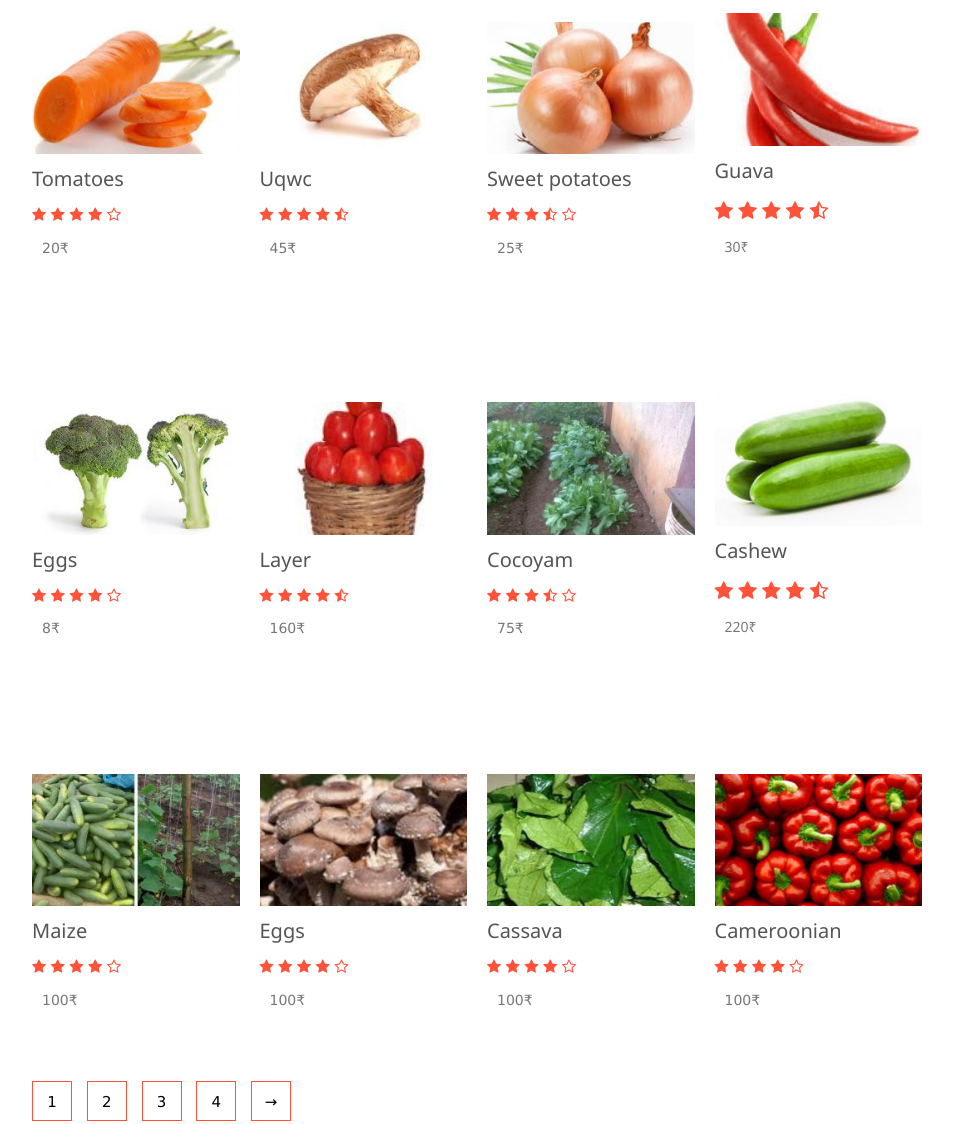
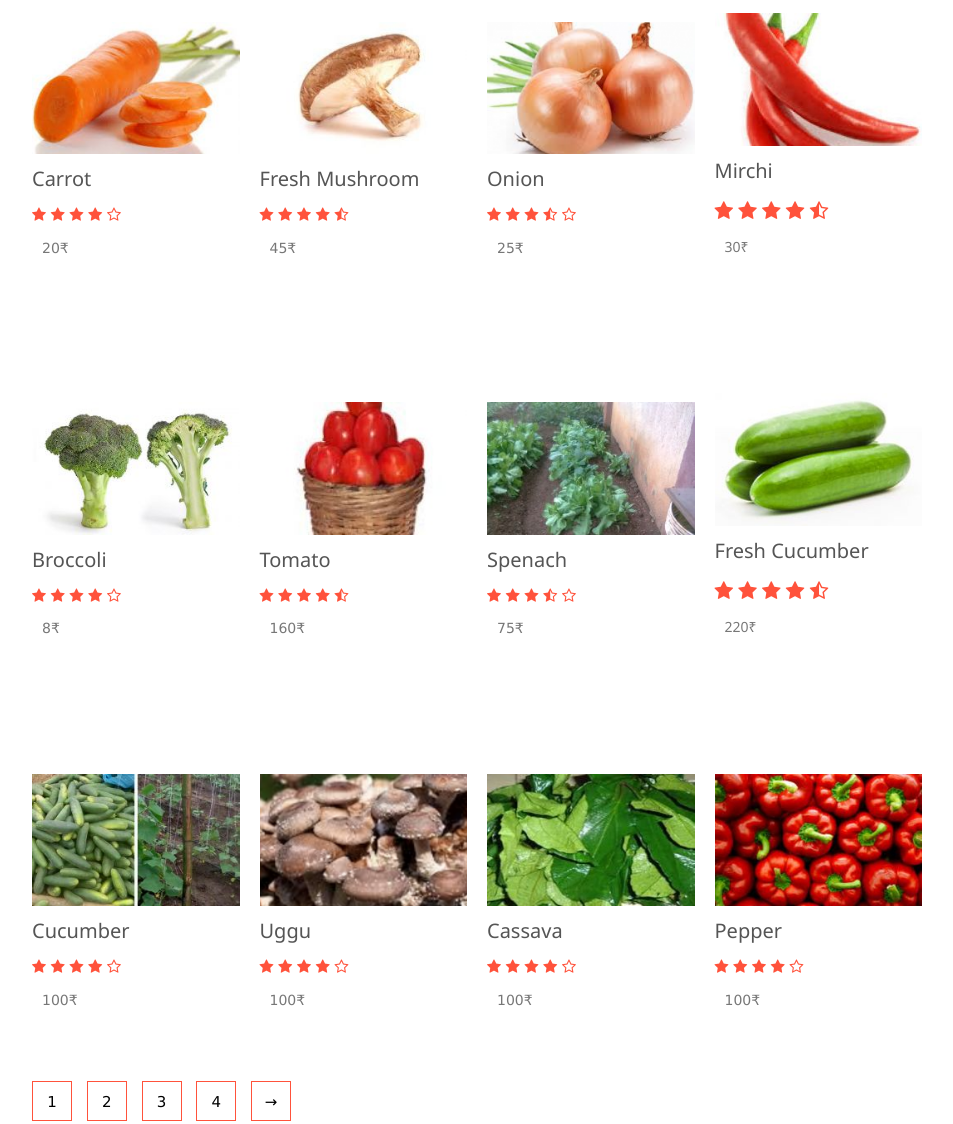
Before and after one commit to vinay-kamutam/farmfresh, a plain HTML site: page Vegetables.html in a window 1280 px wide. Shown: the part 368-1492 px from the top of the page, without its empty margins (163-1116 px from the left). Drawn offline with nearby package versions, Linux system fonts and the light colour scheme.

Commit message:
Update Vegetables.html

```diff
--- a/Vegetables.html
+++ b/Vegetables.html
@@ -20,13 +20,13 @@
         </div>
         <nav>
             <ul id="MenuItems">
-                <li><a href="D:\Application\VS\Project\products.html">HOME</a></li>
-                <li><a href="D:\Application\VS\Project\visit.html">About</a></li>
-                <li><a href="D:\Application\VS\Project\contact.html">Contact</a></li>
-                <li><a href="D:\Application\VS\Project\Login.html">LOGIN</a></li>
+                <li><a href="products.html">HOME</a></li>
+                <li><a href="visit.html">About</a></li>
+                <li><a href="contact.html">Contact</a></li>
+                <li><a href="Login.html">LOGIN</a></li>
             </ul>
         </nav>
-        <a href="D:\Application\VS\Project\bag.html"><img src="images/cart.png" width="30px" height="30px"></a>
+        <a href="bag.html"><img src="images/cart.png" width="30px" height="30px"></a>
         <img src="images/menu.png" class="menu-icon"
         onclick="menutoggle()">
     </div>
@@ -50,7 +50,7 @@
                      <div class="row">
                         <div class="col-4">
                             <img src="images/veg1.jpg">
-                            <h4>Tomatoes</h4>
+                            <h4>Carrot</h4>
                             <div class="rating">
                             <i class="fa fa-star"></i>
                             <i class="fa fa-star"></i>
@@ -62,7 +62,7 @@
                          </div>
                         <div class="col-4">
                         <img src="images/veg2.jpg">
-                           <h4>Uqwc</h4>
+                           <h4>Fresh Mushroom</h4>
                          <div class="rating">
                            <i class="fa fa-star"></i>
                            <i class="fa fa-star"></i>
@@ -74,7 +74,7 @@
                          </div>
                          <div class="col-4">
                           <img src="images/veg3.png">
-                           <h4>Sweet potatoes</h4>
+                           <h4>Onion</h4>
                          <div class="rating">
                            <i class="fa fa-star"></i>
                            <i class="fa fa-star"></i>
@@ -86,7 +86,7 @@
                         </div>
                         <div class="col-4">
                            <img src="images/veg4.jpg">
-                           <h4>Guava<h4>
+                           <h4>Mirchi<h4>
                            <div class="rating">
                                <i class="fa fa-star"></i>
                                <i class="fa fa-star"></i>
@@ -100,7 +100,7 @@
                                <div class="row">
                                 <div class="col-4">
                                <img src="images/veg5.jpg">
-                              <h4>Eggs</h4>
+                              <h4>Broccoli</h4>
                                <div class="rating">
                               <i class="fa fa-star"></i>
                               <i class="fa fa-star"></i>
@@ -112,7 +112,7 @@
                               </div>
                                <div class="col-4">
                               <img src="images/veg6.jpg">
-                              <h4>Layer</h4>
+                              <h4>Tomato</h4>
                               <div class="rating">
                               <i class="fa fa-star"></i>
                               <i class="fa fa-star"></i>
@@ -124,7 +124,7 @@
                               </div>
                               <div class="col-4">
                                  <img src="images/veg7.jpg">
-                                 <h4>Cocoyam</h4>
+                                 <h4>Spenach</h4>
                                  <div class="rating">
                                      <i class="fa fa-star"></i>
                                      <i class="fa fa-star"></i>
@@ -136,7 +136,7 @@
                                  </div>
                                  <div class="col-4">
                                      <img src="images/veg8.jpg">
-                                     <h4>Cashew<h4>
+                                     <h4>Fresh Cucumber<h4>
                                      <div class="rating">
                                          <i class="fa fa-star"></i>
                                          <i class="fa fa-star"></i>
@@ -153,7 +153,7 @@
 
                               <div class="col-4">
                               <img src="images/veg9.jpg">
-                              <h4>Maize</h4>
+                              <h4>Cucumber</h4>
                               <div class="rating">
                                   <i class="fa fa-star"></i>
                                   <i class="fa fa-star"></i>
@@ -165,7 +165,7 @@
                               </div>
                               <div class="col-4">
                                <img src="images/veg10.png">
-                               <h4>Eggs</h4>
+                               <h4>Uggu</h4>
                                <div class="rating">
                                    <i class="fa fa-star"></i>
                                    <i class="fa fa-star"></i>
@@ -189,7 +189,7 @@
                                 </div>
                                 <div class="col-4">
                                    <img src="images/veg12.jpg">
-                                   <h4>Cameroonian</h4>
+                                   <h4>Pepper</h4>
                                    <div class="rating">
                                        <i class="fa fa-star"></i>
                                        <i class="fa fa-star"></i>
```
